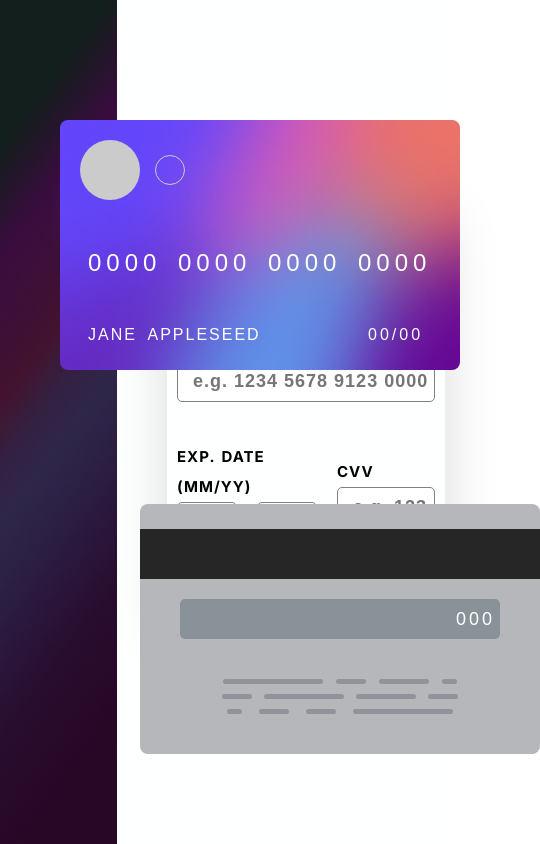
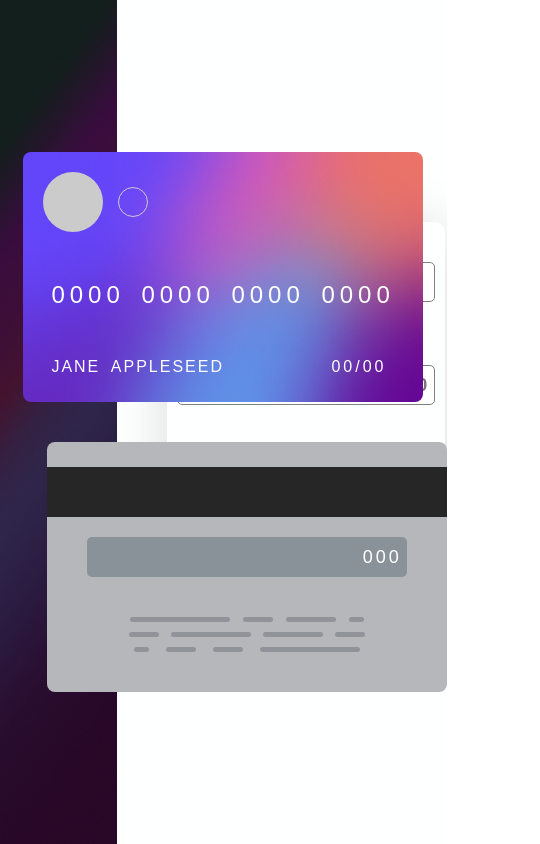
Before and after one commit to aamishhussain23/React-Micro-Project-1, a React (Create React App) app: page / in a window 390 px wide. Shown: the whole page, 540 px wide, since content can reach past the window. Built offline with nearby package versions, Linux system fonts and the light colour scheme.

Commit message:
made desktop responsive

```diff
--- a/src/App.js
+++ b/src/App.js
@@ -14,8 +14,10 @@ function App() {
     <div className="App">
        <Leftside></Leftside>
        <Form setData = {setData} ></Form>
-       <Cardfront card = {data} ></Cardfront>
-       <Cardback card = {data} ></Cardback>
+       <div className="cards">
+        <Cardfront card = {data} ></Cardfront>
+        <Cardback card = {data} ></Cardback>
+       </div>
     </div>
   )
 }
--- a/src/styles/App.css
+++ b/src/styles/App.css
@@ -30,3 +30,12 @@
 .input-placeholder-color::placeholder{
     color: #FEFFFF;
 }
+
+.cards{
+    position: absolute;
+    height: 100%;
+    width: 40%;
+    display: flex;
+    flex-direction: column;
+    justify-content: center;
+}
--- a/src/styles/Cardback.css
+++ b/src/styles/Cardback.css
@@ -1,10 +1,10 @@
 .cardback{
-    position: absolute;
+    position: relative;
     height: 250px;
     width: 400px;
     background-color: var(--card-bg-color);
-    bottom: 90px;
-    left: 140px;
+    left: 30%;
+    margin-top: 40px;
     border-radius: 8px;
 }
 
--- a/src/styles/Cardfront.css
+++ b/src/styles/Cardfront.css
@@ -1,7 +1,6 @@
 .container{
-    position: absolute;
-    top: 120px;
-    left: 60px;
+    position: relative;
+    left: 15%;
     height: 250px;
     width: 400px;
 }
--- a/src/styles/Form.css
+++ b/src/styles/Form.css
@@ -9,7 +9,7 @@
 }
 
 form{
-    height: 50%;
+    height: 400px;
     box-shadow: 0 4px 55px rgba(0, 0, 0, 0.15);
     padding: 10px;
     border-radius: 10px;
```
